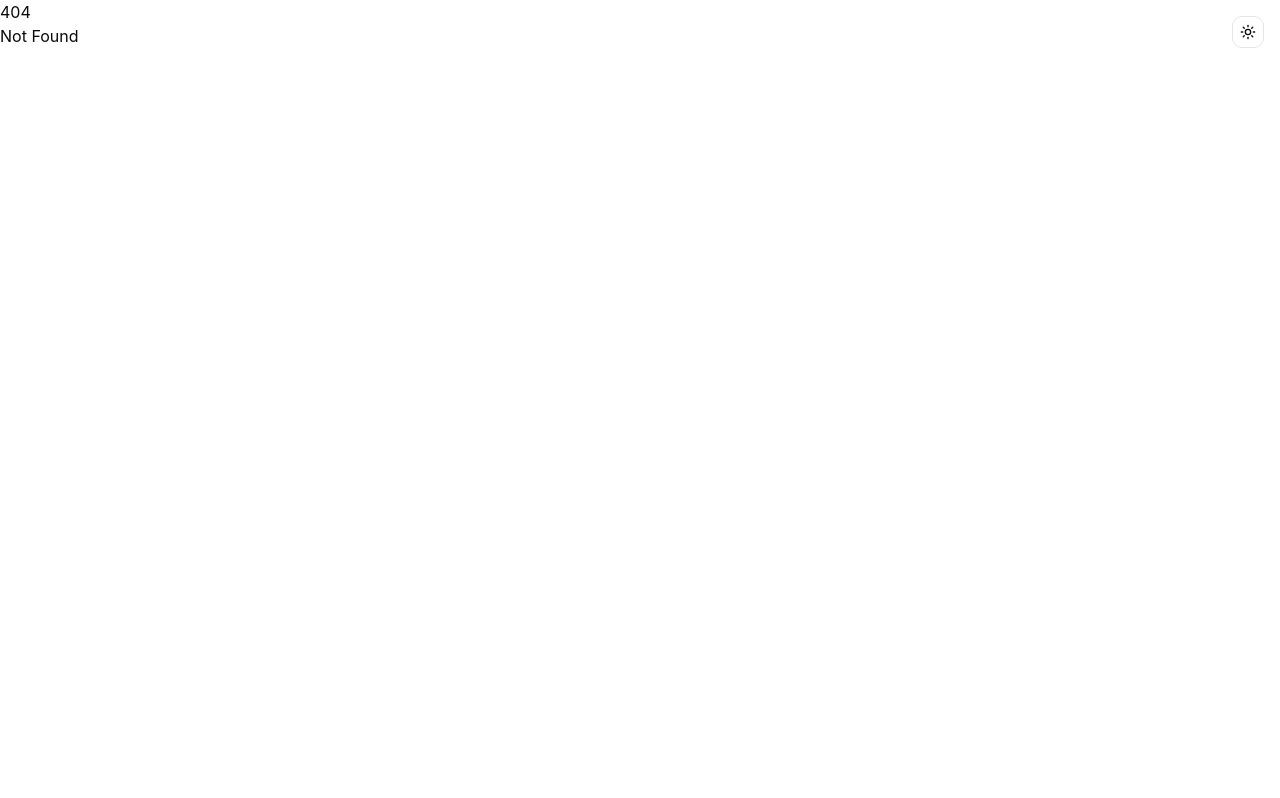
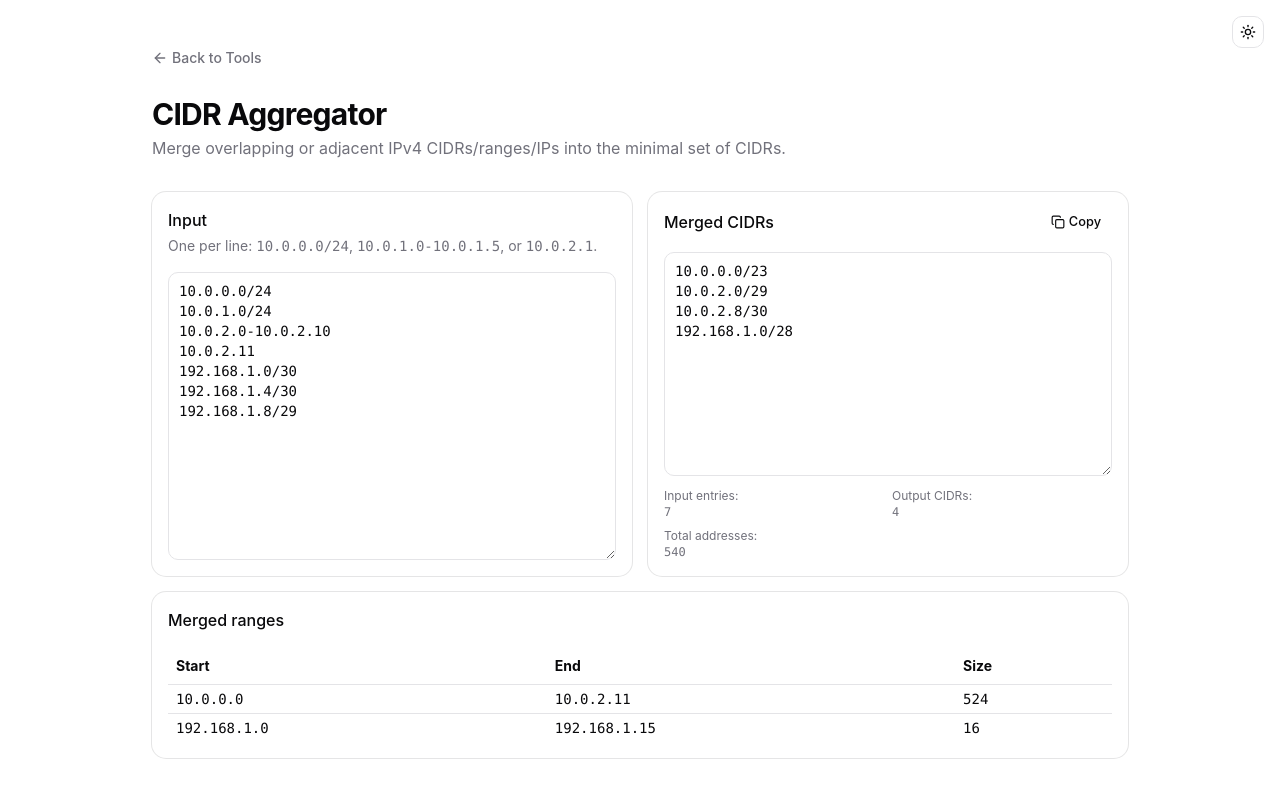
Before and after one commit to orykr/tool.ory.kr, a SvelteKit app in the folder frontend/: page /cidr-agg in a window 1280 px wide. Before the commit this address had no page. Shown: the top 798 px of the page. Built offline with nearby package versions, Linux system fonts and the light colour scheme.

Commit message:
feat(cidr-agg): add IPv4 CIDR aggregator (merge ranges)

```diff
--- /dev/null
+++ b/frontend/src/lib/cidr-agg.ts
@@ -0,0 +1,134 @@
+function ipToInt(ip: string): bigint {
+	const parts = ip.split(".");
+	if (parts.length !== 4) throw new Error(`Invalid IPv4: ${ip}`);
+	let result = 0n;
+	for (const p of parts) {
+		const n = Number(p);
+		if (!Number.isInteger(n) || n < 0 || n > 255) throw new Error(`Invalid octet in ${ip}`);
+		result = (result << 8n) | BigInt(n);
+	}
+	return result;
+}
+
+function intToIp(n: bigint): string {
+	return [
+		Number((n >> 24n) & 0xffn),
+		Number((n >> 16n) & 0xffn),
+		Number((n >> 8n) & 0xffn),
+		Number(n & 0xffn)
+	].join(".");
+}
+
+export interface ParsedRange {
+	start: bigint;
+	end: bigint;
+	source: string;
+}
+
+export function parseEntry(input: string): ParsedRange {
+	const trimmed = input.trim();
+	if (!trimmed) throw new Error("Empty entry.");
+
+	if (trimmed.includes("/")) {
+		const [ipStr, prefixStr] = trimmed.split("/");
+		const prefix = Number(prefixStr);
+		if (!Number.isInteger(prefix) || prefix < 0 || prefix > 32) {
+			throw new Error(`Invalid prefix: ${prefixStr}`);
+		}
+		const ipNum = ipToInt(ipStr);
+		const mask = prefix === 0 ? 0n : (~0n << BigInt(32 - prefix)) & 0xffffffffn;
+		const start = ipNum & mask;
+		const size = 1n << BigInt(32 - prefix);
+		const end = start + size - 1n;
+		return { start, end, source: trimmed };
+	}
+
+	if (trimmed.includes("-")) {
+		const [a, b] = trimmed.split("-").map((s) => s.trim());
+		const start = ipToInt(a);
+		const end = ipToInt(b);
+		if (end < start) throw new Error("Range end < start.");
+		return { start, end, source: trimmed };
+	}
+
+	const ip = ipToInt(trimmed);
+	return { start: ip, end: ip, source: trimmed };
+}
+
+function rangeToCidrs(start: bigint, end: bigint): string[] {
+	const result: string[] = [];
+	while (start <= end) {
+		const lowestBit = start === 0n ? 32 : Number(lowZeroBits(start));
+		let prefix = 32 - lowestBit;
+		// Ensure block doesn't exceed end
+		while (prefix < 32 && start + (1n << BigInt(32 - prefix)) - 1n > end) {
+			prefix++;
+		}
+		result.push(`${intToIp(start)}/${prefix}`);
+		start += 1n << BigInt(32 - prefix);
+	}
+	return result;
+}
+
+function lowZeroBits(n: bigint): bigint {
+	let count = 0n;
+	while ((n & 1n) === 0n && count < 32n) {
+		n >>= 1n;
+		count++;
+	}
+	return count;
+}
+
+export function aggregate(input: string): {
+	ok: true;
+	merged: string[];
+	ranges: Array<{ start: string; end: string; size: bigint }>;
+	totalAddresses: bigint;
+	originalCount: number;
+} | { ok: false; error: string } {
+	const lines = input
+		.split(/\r?\n/)
+		.map((l) => l.trim())
+		.filter((l) => l && !l.startsWith("#"));
+	if (lines.length === 0) {
+		return { ok: true, merged: [], ranges: [], totalAddresses: 0n, originalCount: 0 };
+	}
+
+	let parsed: ParsedRange[];
+	try {
+		parsed = lines.map(parseEntry);
+	} catch (e) {
+		return { ok: false, error: (e as Error).message };
+	}
+
+	parsed.sort((a, b) => (a.start < b.start ? -1 : a.start > b.start ? 1 : 0));
+
+	const ranges: Array<{ start: bigint; end: bigint }> = [];
+	for (const p of parsed) {
+		const last = ranges[ranges.length - 1];
+		if (last && p.start <= last.end + 1n) {
+			if (p.end > last.end) last.end = p.end;
+		} else {
+			ranges.push({ start: p.start, end: p.end });
+		}
+	}
+
+	const merged: string[] = [];
+	let total = 0n;
+	for (const r of ranges) {
+		merged.push(...rangeToCidrs(r.start, r.end));
+		total += r.end - r.start + 1n;
+	}
+
+	return {
+		ok: true,
+		merged,
+		ranges: ranges.map((r) => ({
+			start: intToIp(r.start),
+			end: intToIp(r.end),
+			size: r.end - r.start + 1n
+		})),
+		totalAddresses: total,
+		originalCount: parsed.length
+	};
+}
--- a/frontend/src/routes/+page.svelte
+++ b/frontend/src/routes/+page.svelte
@@ -616,6 +616,11 @@
 			href: "/latex",
 			title: "LaTeX Symbol Search",
 			description: "Search math symbols and copy LaTeX commands."
+		},
+		{
+			href: "/cidr-agg",
+			title: "CIDR Aggregator",
+			description: "Merge IPv4 CIDRs/ranges/IPs into the minimal set of CIDRs."
 		}
 	];
 </script>
--- /dev/null
+++ b/frontend/src/routes/cidr-agg/+page.svelte
@@ -0,0 +1,109 @@
+<script lang="ts">
+	import * as Card from "$lib/components/ui/card/index.js";
+	import { Button } from "$lib/components/ui/button/index.js";
+	import { Textarea } from "$lib/components/ui/textarea/index.js";
+	import ArrowLeft from "@lucide/svelte/icons/arrow-left";
+	import Copy from "@lucide/svelte/icons/copy";
+	import Check from "@lucide/svelte/icons/check";
+	import { aggregate } from "$lib/cidr-agg";
+
+	let input = $state(`10.0.0.0/24
+10.0.1.0/24
+10.0.2.0-10.0.2.10
+10.0.2.11
+192.168.1.0/30
+192.168.1.4/30
+192.168.1.8/29`);
+
+	let result = $derived(aggregate(input));
+
+	let copied = $state(false);
+	async function copy() {
+		if (!result.ok) return;
+		await navigator.clipboard.writeText(result.merged.join("\n"));
+		copied = true;
+		setTimeout(() => (copied = false), 1500);
+	}
+</script>
+
+<main class="container mx-auto max-w-5xl px-6 py-12">
+	<nav class="mb-6">
+		<a
+			href="/"
+			class="text-muted-foreground hover:text-foreground inline-flex items-center gap-1 text-sm font-medium transition-colors"
+		>
+			<ArrowLeft class="h-4 w-4" />
+			Back to Tools
+		</a>
+	</nav>
+
+	<header class="mb-8">
+		<h1 class="text-3xl font-bold tracking-tight">CIDR Aggregator</h1>
+		<p class="text-muted-foreground mt-1">
+			Merge overlapping or adjacent IPv4 CIDRs/ranges/IPs into the minimal set of CIDRs.
+		</p>
+	</header>
+
+	<div class="grid gap-4 md:grid-cols-2">
+		<Card.Root>
+			<Card.Header>
+				<Card.Title class="text-base">Input</Card.Title>
+				<Card.Description>One per line: <code>10.0.0.0/24</code>, <code>10.0.1.0-10.0.1.5</code>, or <code>10.0.2.1</code>.</Card.Description>
+			</Card.Header>
+			<Card.Content>
+				<Textarea bind:value={input} class="min-h-72 font-mono text-sm" />
+			</Card.Content>
+		</Card.Root>
+
+		<Card.Root>
+			<Card.Header class="flex flex-row items-center justify-between">
+				<Card.Title class="text-base">Merged CIDRs</Card.Title>
+				{#if result.ok}
+					<Button variant="ghost" size="sm" onclick={copy} disabled={result.merged.length === 0}>
+						{#if copied}<Check />Copied{:else}<Copy />Copy{/if}
+					</Button>
+				{/if}
+			</Card.Header>
+			<Card.Content>
+				{#if result.ok}
+					<Textarea value={result.merged.join("\n")} readonly class="min-h-56 font-mono text-sm" />
+					<dl class="text-muted-foreground mt-3 grid grid-cols-2 gap-2 text-xs">
+						<div><dt>Input entries:</dt><dd class="font-mono">{result.originalCount}</dd></div>
+						<div><dt>Output CIDRs:</dt><dd class="font-mono">{result.merged.length}</dd></div>
+						<div class="col-span-2"><dt>Total addresses:</dt><dd class="font-mono">{result.totalAddresses.toString()}</dd></div>
+					</dl>
+				{:else}
+					<div class="border-destructive/50 bg-destructive/10 text-destructive rounded-md border p-3 text-sm">
+						{result.error}
+					</div>
+				{/if}
+			</Card.Content>
+		</Card.Root>
+	</div>
+
+	{#if result.ok && result.ranges.length > 0}
+		<Card.Root class="mt-4">
+			<Card.Header><Card.Title class="text-base">Merged ranges</Card.Title></Card.Header>
+			<Card.Content>
+				<table class="w-full text-sm">
+					<thead>
+						<tr class="border-b text-left">
+							<th class="px-2 py-2">Start</th>
+							<th class="px-2 py-2">End</th>
+							<th class="px-2 py-2">Size</th>
+						</tr>
+					</thead>
+					<tbody>
+						{#each result.ranges as r, i (i)}
+							<tr class="border-b font-mono last:border-0">
+								<td class="px-2 py-1">{r.start}</td>
+								<td class="px-2 py-1">{r.end}</td>
+								<td class="px-2 py-1">{r.size.toString()}</td>
+							</tr>
+						{/each}
+					</tbody>
+				</table>
+			</Card.Content>
+		</Card.Root>
+	{/if}
+</main>
```
Also changed, not shown: 1 other file (tests, documents, lock files or other folders).
